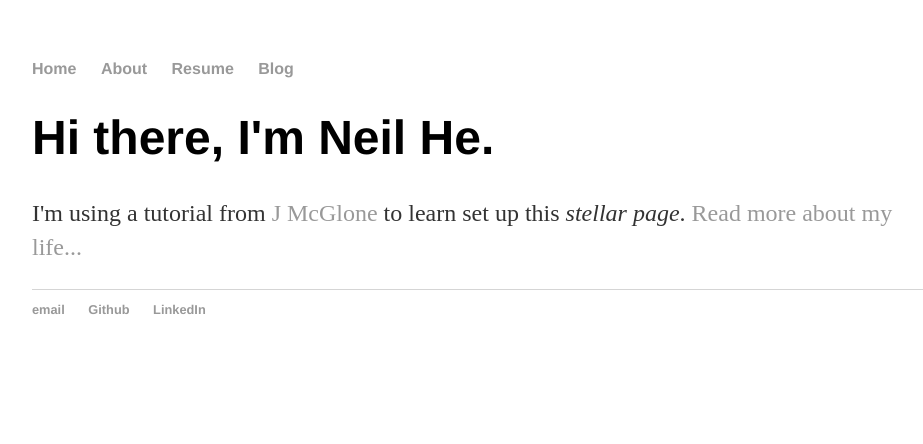
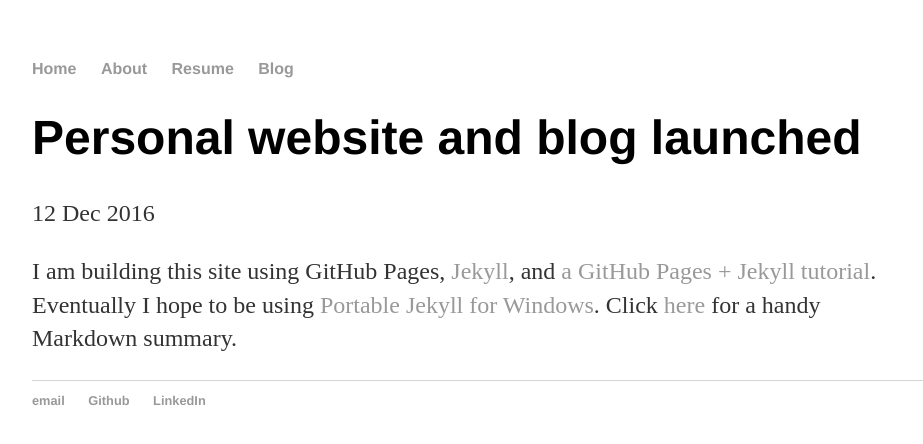
Before and after one commit to neilqhe/neilqhe.github.io, a Jekyll site: the page built from _posts/2016-12-12-neil-he-site-launched.md, in a window 1280 px wide. Shown: the top 444 px of the page, without its empty margins (160-1083 px from the left). Built offline with Jekyll 4.4.1, drawn with Linux system fonts in a browser that asks for light colours.

Commit message:
Found the bug
Removed the lingering "I'm using a tutorial..." text left in the default layout

```diff
--- a/_layouts/default.html
+++ b/_layouts/default.html
@@ -1,7 +1,7 @@
 <!DOCTYPE html>
 <html>
 	<head>
-    <title>{{ page.title }}</title>
+		<title>{{ page.title }}</title>
 		<!-- Link to main stylesheet (CSS)-->
 		<link rel="stylesheet" type="text/css" href="/css/main.css">
 	</head>
@@ -15,11 +15,8 @@
     		</ul>
 		</nav>
 		<div class="container">
-    		<div class="blurb">
-        		<h1>Hi there, I'm Neil He.</h1>
-				<p>I'm using a tutorial from <a href="http://jmcglone.com/guides/github-pages/" target="_blank">J McGlone</a> to learn set up this <em>stellar page</em>. <a href="/about">Read more about my life...</a></p>
-    		</div><!-- /.blurb -->
-		</div><!-- /.container -->
+			{{ content }}
+		</div><!-- /container -->
 		<footer>
     		<ul>
         		<li><a href="mailto:nqh@gmail.com">email</a></li>
```
